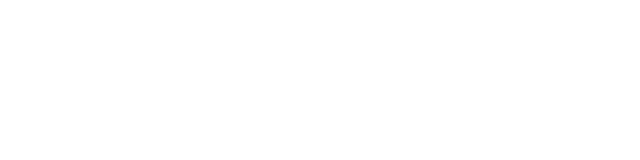
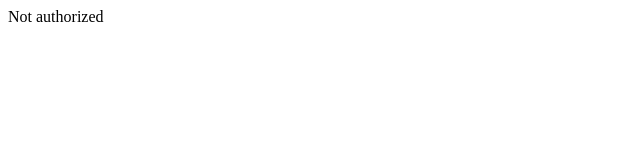
Before and after one commit to victorprocure/demo-nextjs-v6, a Next.js app: page /secret in a window 1280 px wide. Shown: the top 160 px of the page, without its empty margins (0-640 px from the left). Built offline with nearby package versions, Linux system fonts and the light colour scheme.

Commit message:
Added NotAuthorized component to the secret page

```diff
--- a/pages/secret.jsx
+++ b/pages/secret.jsx
@@ -1,7 +1,9 @@
 import PropTypes from 'prop-types'
 
+import NotAuthorized from '../components/NotAuthorized'
+
 const Secret = ({ loggedUser }) => {
-  if (!loggedUser) return null
+  if (!loggedUser) return <NotAuthorized />
   return (
     <div>
       Hi <strong>{loggedUser.email}</strong>. This is a super secure page! Try loading this page again using the incognito/private mode of your browser.
```
